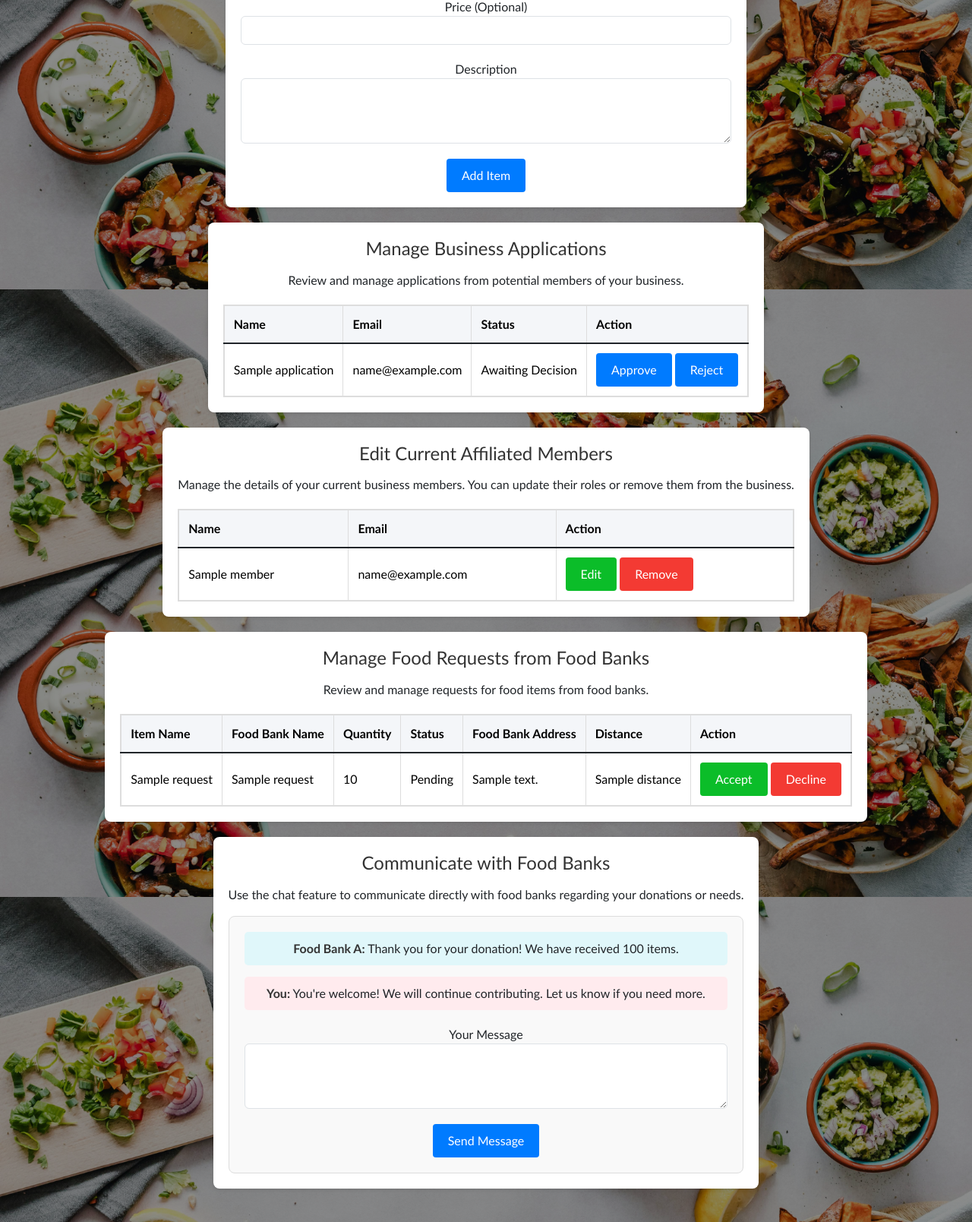
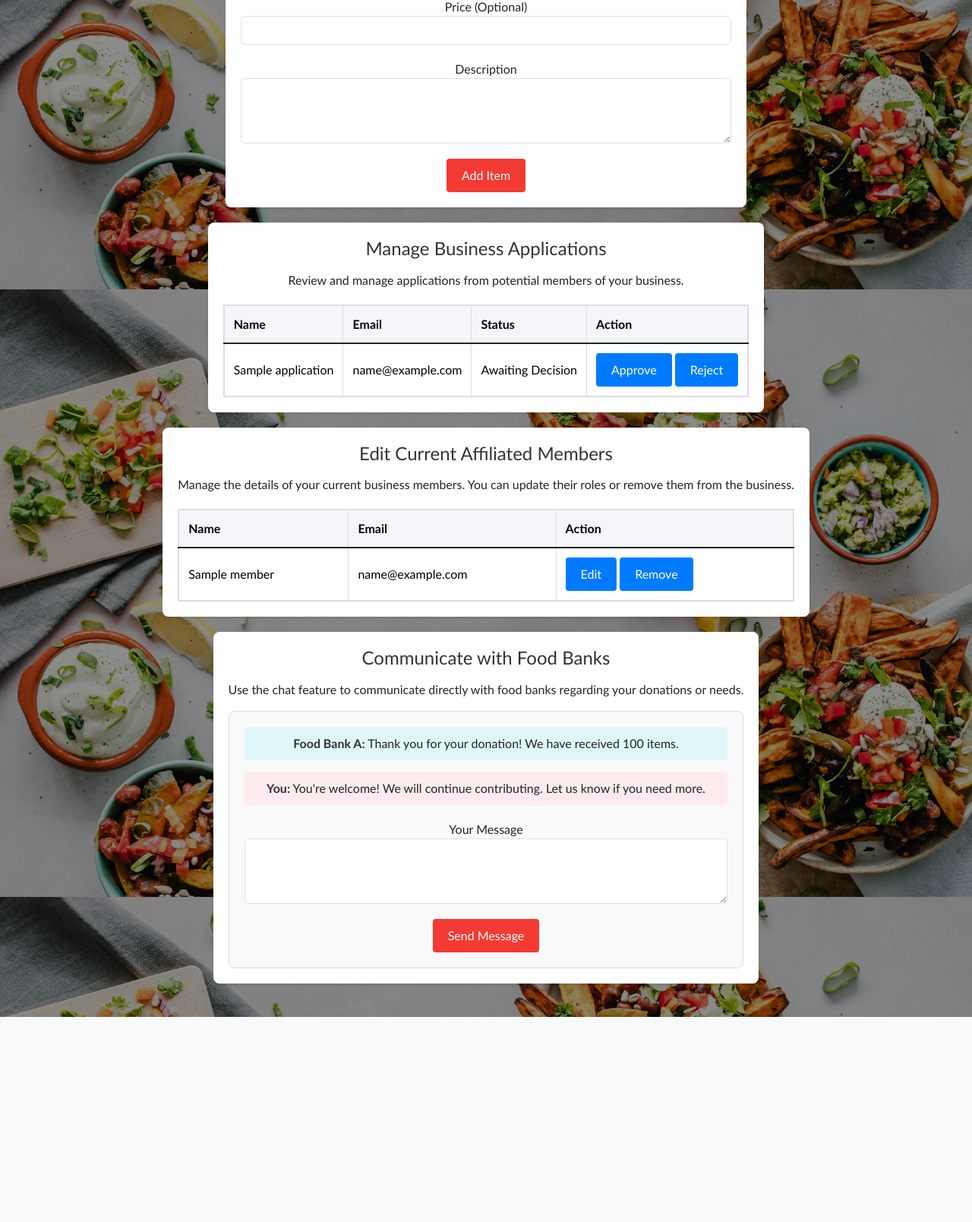
Before and after one commit to maxtmiller/NourishNet, a Flask app: template templates/business-dashboard.html in a window 1280 px wide. Shown: the part 1219-2828 px from the top of the page at 76% size. After the commit the page ends 2558 px from the top, so only its background shows below. Run offline with Flask 3, Linux system fonts and the light colour scheme; the template is opened without the code that fills it: most values are stand-ins (such as "Sample title", 1, 10 or a date in 2020); parts of the project's set-up code (start-up, migrations or seed data) failed here and were passed over; some libraries are stand-ins or nearby versions; some web fonts are replaced.

Commit message:
Add files via upload

```diff
--- a/templates/business-dashboard.html
+++ b/templates/business-dashboard.html
@@ -72,7 +72,7 @@
                 <!-- Hidden field to store business_id -->
                 <input type="hidden" name="business_id" value="{{ business_id }}">
 
-                <button type="submit" class="btn">Add Item</button>
+                <button type="submit" class="btn btn-primary">Add Item</button>
             </form>
         </section>
 
@@ -130,8 +130,8 @@
                                 <td>{{ member.name }}</td>
                                 <td>{{ member.email }}</td>
                                 <td>
-                                    <a href="/edit-member/{{ member.id }}" class="btn btn-secondary">Edit</a>
-                                    <a href="/remove-member/{{ member.id }}" class="btn btn-primary">Remove</a>
+                                    <a href="/edit-member/{{ member.id }}" class="btn btn-warning">Edit</a>
+                                    <a href="/remove-member/{{ member.id }}" class="btn btn-danger">Remove</a>
                                 </td>
                             </tr>
                         {% endfor %}
@@ -139,55 +139,6 @@
                 </table>
             </div>
         </section>
-
-        <!-- Manage Food Requests Section -->
-        <section class="section manage-food-requests">
-            <h3>Manage Food Requests from Food Banks</h3>
-            <p>Review and manage requests for food items from food banks.</p>
-            {% if requests %}
-                <div class="food-requests">
-                    <table class="table">
-                        <thead>
-                            <tr>
-                                <th>Item Name</th>
-                                <th>Food Bank Name</th>
-                                <th>Quantity</th>
-                                <th>Status</th>
-                                <th>Food Bank Address</th>
-                                <th>Distance</th>
-                                <th>Action</th>
-                            </tr>
-                        </thead>
-                        <tbody>
-                            {% for request in requests %}
-                                <tr>
-                                    <td>{{ request.item_name }}</td>
-                                    <td>{{ request.food_bank_name }}</td>
-                                    <td>{{ request.quantity }}</td>
-                                    <td>{{ request.status }}</td>
-                                    <td>{{ request.food_bank_address }}</td>
-                                    <td>{{ request.distance }}</td>
-                                    {% if request.status == "Pending" %}
-                                        <td>
-                                            <a href="/manage-requests/accept/{{ request.id }}" class="btn btn-secondary">Accept</a>
-                                            <a href="/manage-requests/decline/{{ request.id }}" class="btn btn-primary">Decline</a>
-                                        </td>
-                                    {% else %}
-                                    <td>
-                                        <a href="/manage-requests/confirm/{{ request.id }}" class="btn btn-secondary">Confirm Delivery</a>
-                                        <a href="/chat/{{ request.id }}" class="btn">View Chat</a>
-                                    </td>
-                                    {% endif %}
-                                </tr>
-                            {% endfor %}
-                        </tbody>
-                    </table>
-                </div>
-            {% else %}
-                <p>No food requests found.</p>
-            {% endif %}
-        </section>
-
 
         <!-- Communicate with Food Banks Section -->
         <section class="section communicate">
@@ -207,7 +158,7 @@
                         <label for="message">Your Message</label>
                         <textarea class="form-control" id="message" name="message" rows="3" required></textarea>
                     </div>
-                    <button type="submit" class="btn">Send Message</button>
+                    <button type="submit" class="btn btn-primary">Send Message</button>
                 </form>
             </div>
         </section>
```
